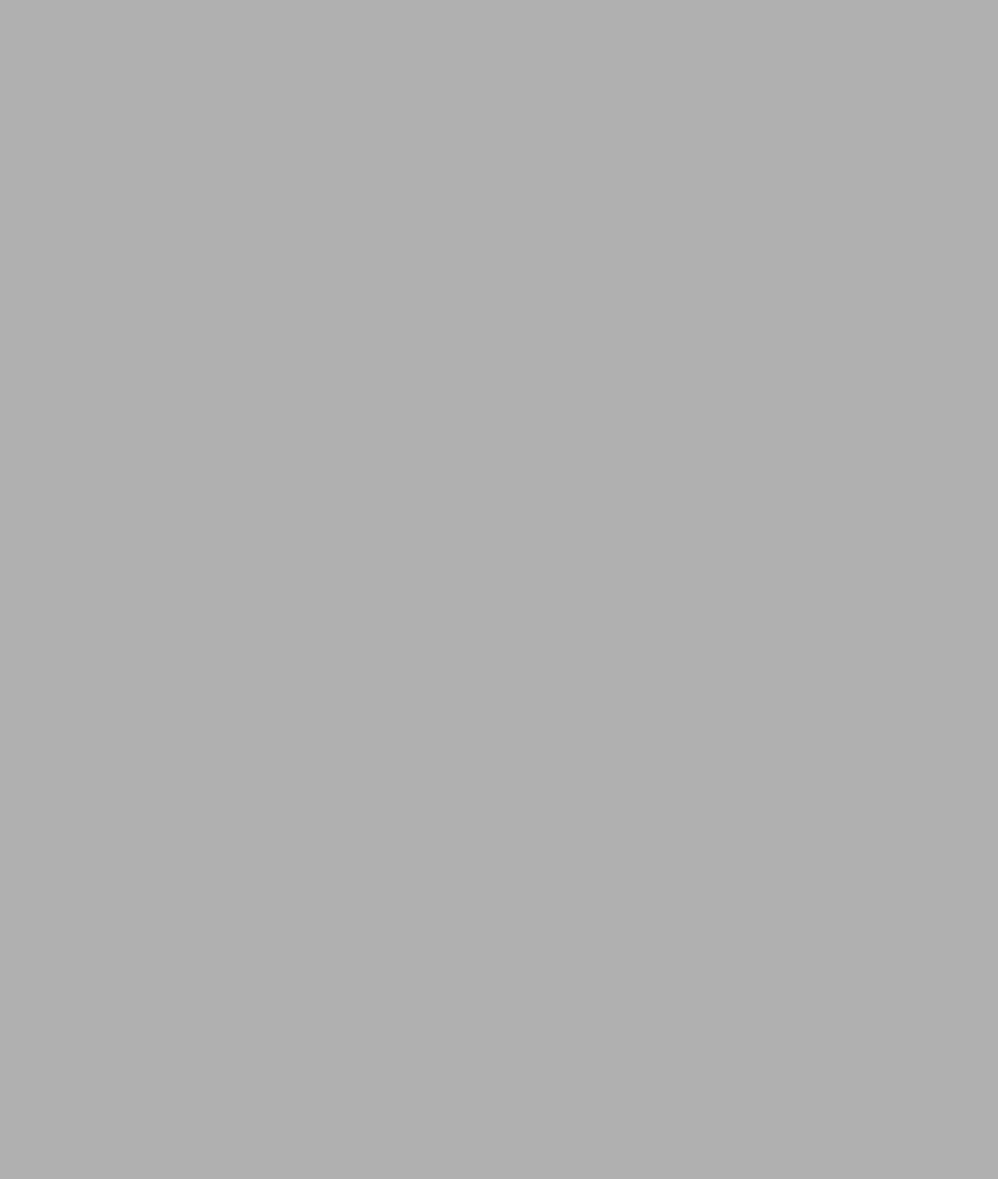
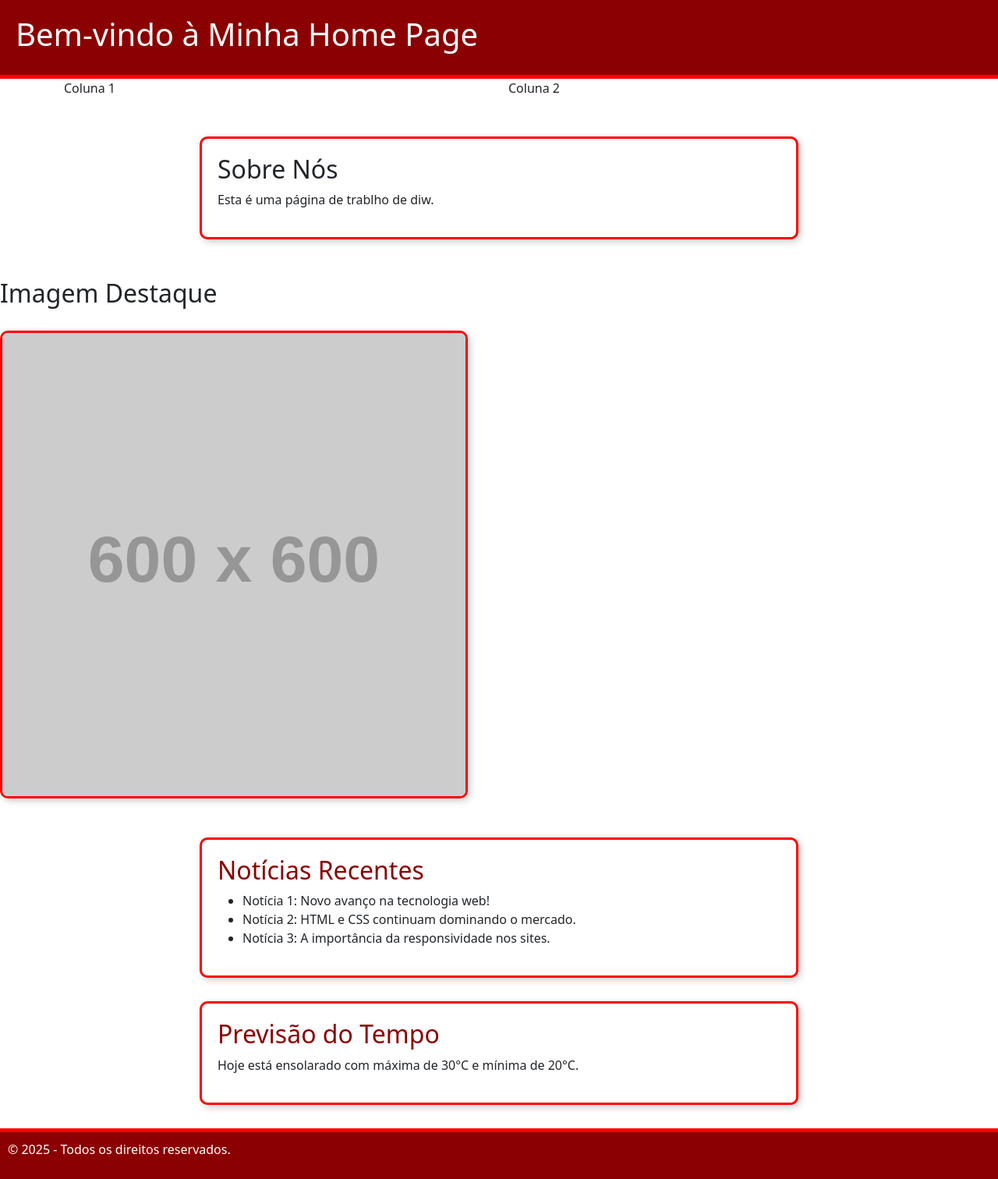
Before and after one commit to ICEI-PUC-Minas-PBE-ADS-SI/trabalho-pr-tico-semana-4-zVitox39, a website: page public/index.html in a window 1280 px wide. Shown: the whole page at 78% size. Before the commit the page ends 800 px from the top, so only its background shows below. Drawn offline with nearby package versions, Linux system fonts and the light colour scheme; placeholder pictures from the web are drawn by us.

Commit message:
Update index.html

```diff
--- a/public/index.html
+++ b/public/index.html
@@ -1,12 +1,51 @@
 <!DOCTYPE html>
-<html lang="en">
+<html lang="pt-BR">
 <head>
     <meta charset="UTF-8">
     <meta name="viewport" content="width=device-width, initial-scale=1.0">
-    <title>Document</title>
+    <title>Home Page</title>
     <link rel="stylesheet" href="style.css">
+    <link href="https://cdn.jsdelivr.net/npm/bootstrap@5.3.0/dist/css/bootstrap.min.css" rel="stylesheet">
 </head>
 <body>
+    <header>
+        <h1>Bem-vindo à Minha Home Page</h1>
+    </header>
+    <div class="container">
+        <div class="row">
+            <div class="col-md-6">Coluna 1</div>
+            <div class="col-md-6">Coluna 2</div>
+        </div>
+    </div>
 
+    <main>
+        <section class="content">
+            <h2>Sobre Nós</h2>
+            <p>Esta é uma página de trablho de diw.</p>
+        </section>
+
+        <section class="image-section">
+            <h2>Imagem Destaque</h2>
+            <img src="https://via.placeholder.com/600" alt="Imagem">
+        </section>
+
+        <section class="news-section">
+            <h2>Notícias Recentes</h2>
+            <ul>
+                <li>Notícia 1: Novo avanço na tecnologia web!</li>
+                <li>Notícia 2: HTML e CSS continuam dominando o mercado.</li>
+                <li>Notícia 3: A importância da responsividade nos sites.</li>
+            </ul>
+        </section>
+
+        <section class="weather-section">
+            <h2>Previsão do Tempo</h2>
+            <p id="weather">Hoje está ensolarado com máxima de 30°C e mínima de 20°C.</p>
+        </section>
+    </main>
+
+    <footer>
+        <p>&copy; 2025 - Todos os direitos reservados.</p>
+    </footer>
 </body>
 </html>
```
